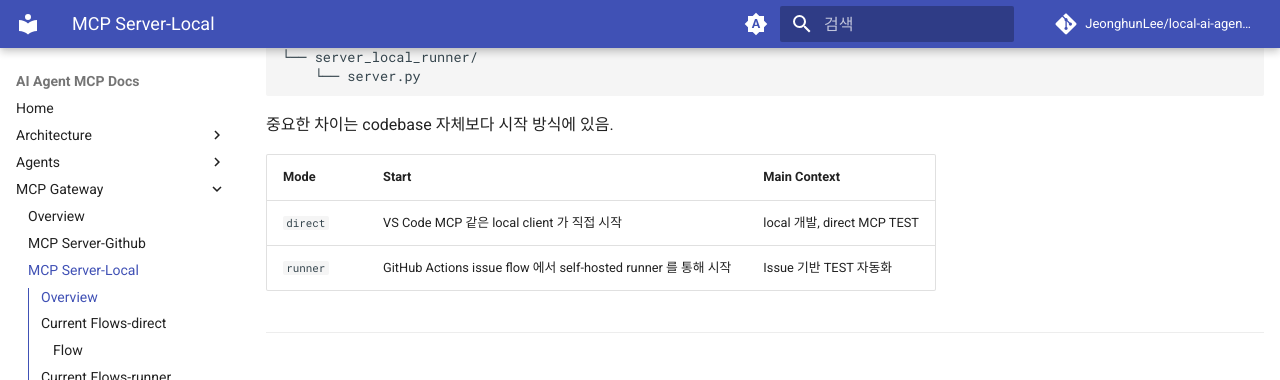
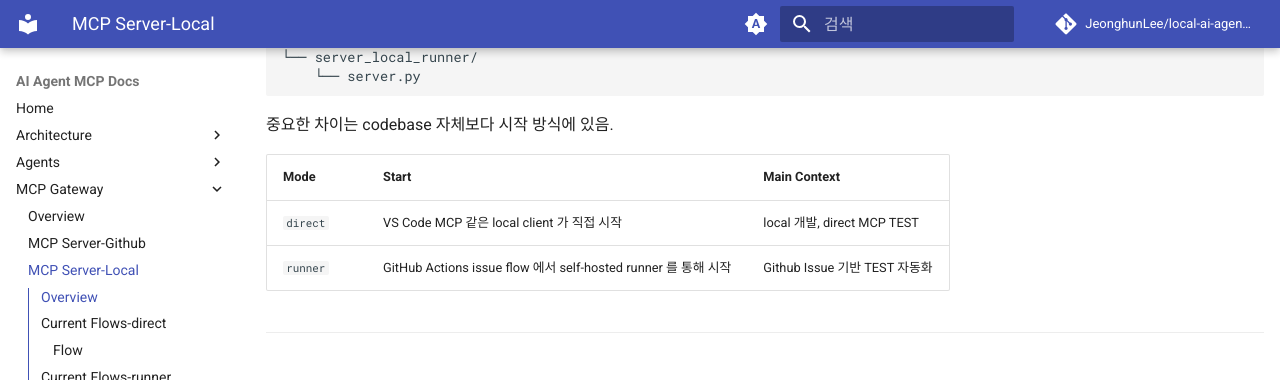
Before and after one commit to JeonghunLee/local-ai-agent-mcp, an MkDocs documentation site: the page built from docs/mcp/mcp_server_local.md, in a window 1280 px wide and 900 px high, scrolled down 816 px. Shown: the top 380 px of the window. Built offline with MkDocs 1.6.1 and Material for MkDocs 9.7.7, drawn with Linux system fonts in a browser that asks for light colours; comment, search, counter and statistics services are not loaded.

Commit message:
update dcos

```diff
--- a/docs/mcp/mcp_server_local.md
+++ b/docs/mcp/mcp_server_local.md
@@ -31,7 +31,7 @@ mcp/
 | Mode | Start | Main Context |
 |------|------|--------------|
 | `direct` | VS Code MCP 같은 local client 가 직접 시작 | local 개발, direct MCP TEST |
-| `runner` | GitHub Actions issue flow 에서 self-hosted runner 를 통해 시작 | Issue 기반 TEST 자동화 |
+| `runner` | GitHub Actions issue flow 에서 self-hosted runner 를 통해 시작 | Github Issue 기반 TEST 자동화 |
 
 ---
 
```
